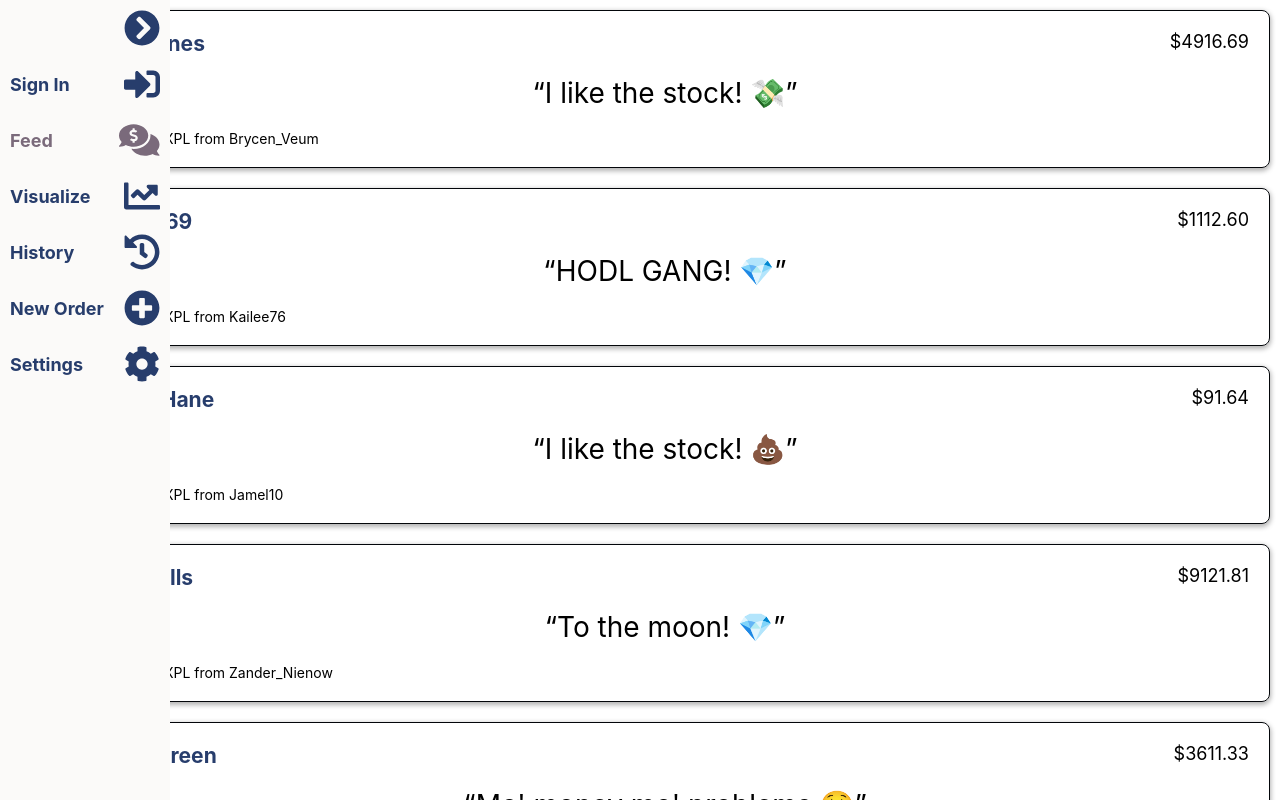
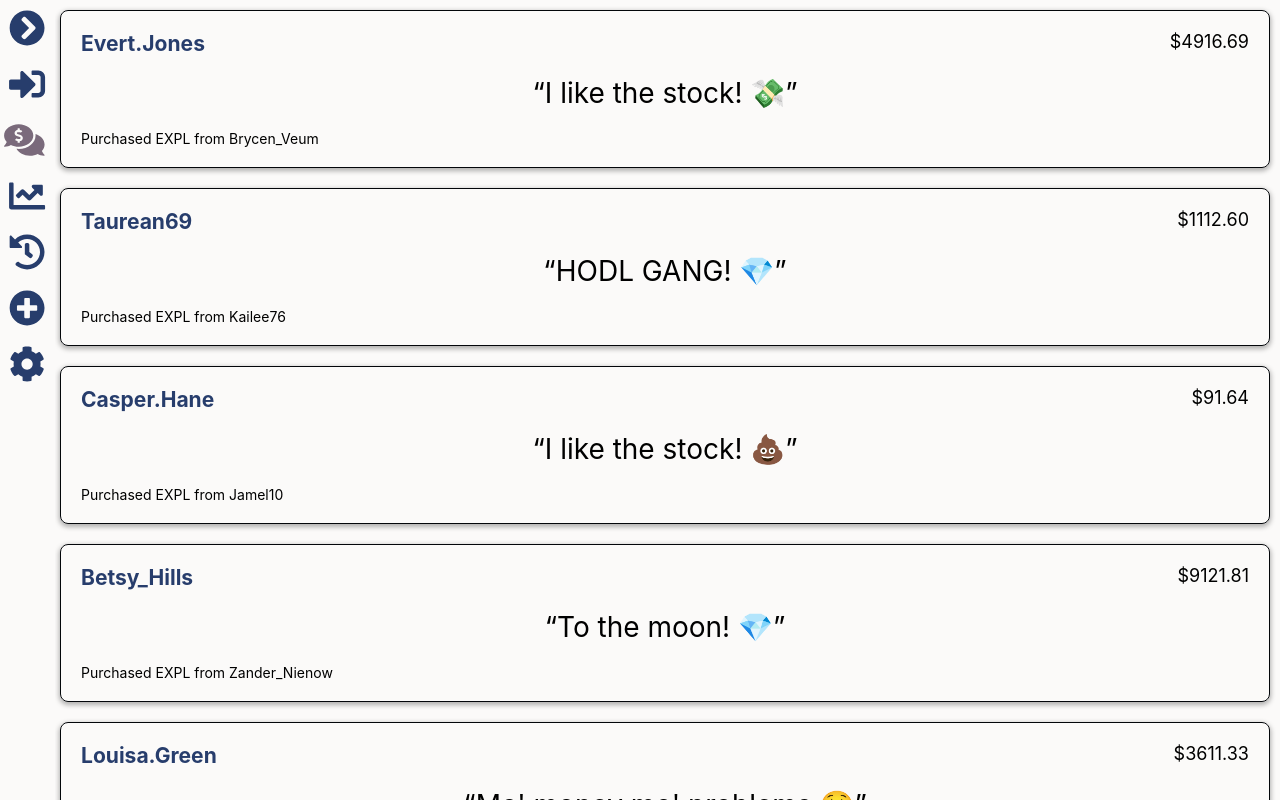
Before and after one commit to git-masi/memestock-frontend, a React (Create React App) app: page /feed in a window 1280 px wide. Shown: the top 800 px of the page. Built offline with nearby package versions, Linux system fonts and the light colour scheme.

Commit message:
Animate sidebar

```diff
--- a/src/features/sidebar/Sidebar.js
+++ b/src/features/sidebar/Sidebar.js
@@ -23,7 +23,9 @@ export default function Sidebar() {
 
   return (
     <div className={styles.container}>
-      <div className={styles.wrapper}>
+      <div
+        className={[styles.wrapper, openSidebar ? styles.open : ''].join(' ')}
+      >
         {openSidebar ? (
           <FontAwesomeIcon
             icon={faChevronCircleLeft}
--- a/src/features/sidebar/Sidebar.module.css
+++ b/src/features/sidebar/Sidebar.module.css
@@ -4,16 +4,23 @@
 }
 
 .wrapper {
-  position: absolute;
+  position: fixed;
   top: 0;
   left: 0;
+  bottom: 0;
   padding: 1rem;
   width: fit-content;
-  height: 100%;
   display: flex;
   flex-direction: column;
   font-size: var(--normal);
   background: var(--white);
+  transform: translateX(calc(-100% + 55px));
+  transition: all 300ms ease-in;
+}
+
+.open {
+  transform: translateX(0%);
+  box-shadow: var(--basic-shadow);
 }
 
 .link {
--- a/src/index.css
+++ b/src/index.css
@@ -56,6 +56,7 @@ body {
     sans-serif;
   -webkit-font-smoothing: antialiased;
   -moz-osx-font-smoothing: grayscale;
+  background: var(--white);
 }
 
 code {
```
